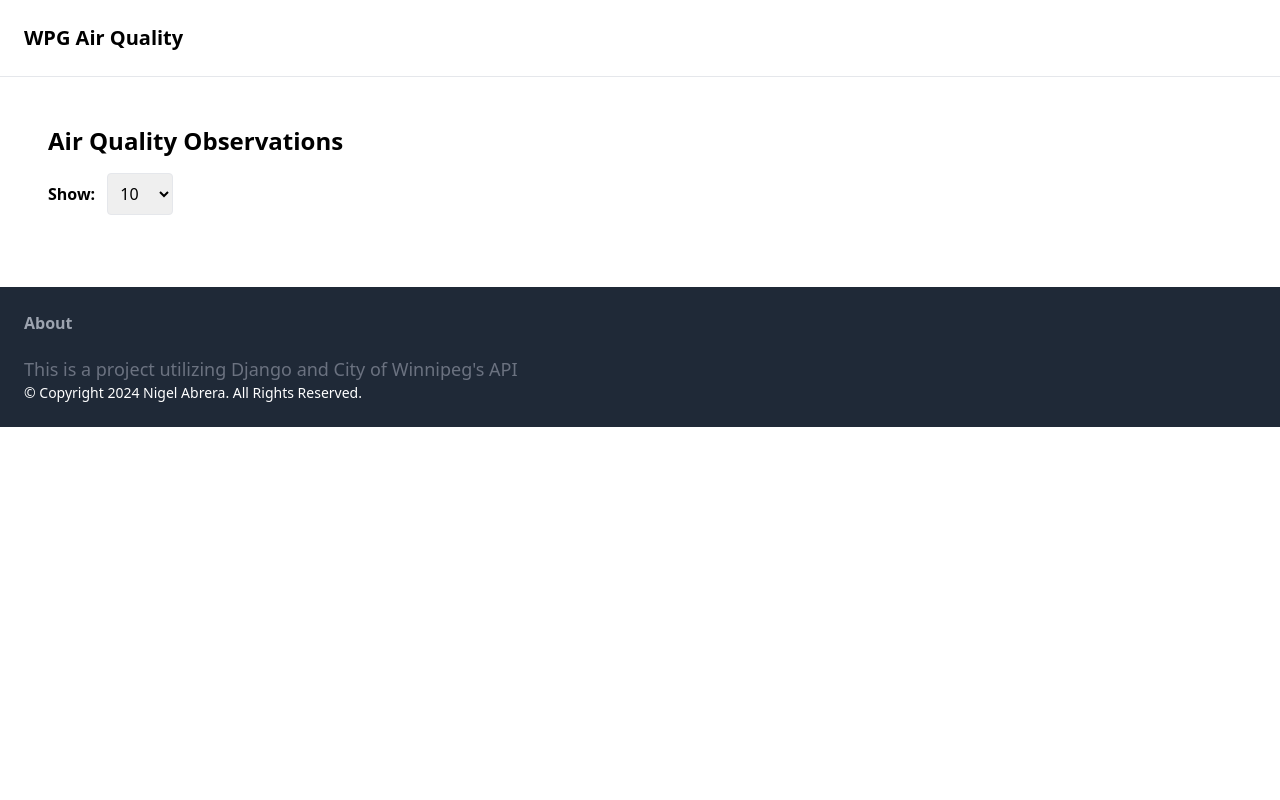
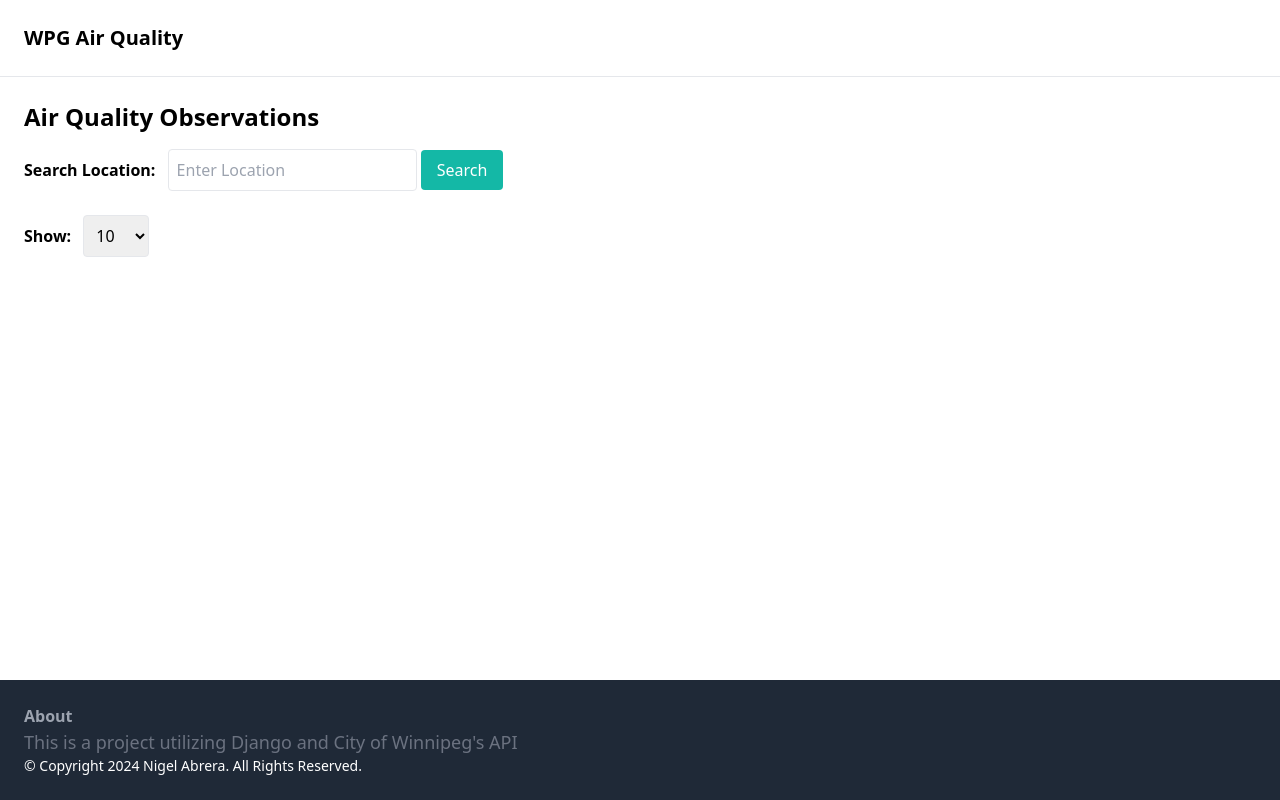
Before and after one commit to nigelabrera0026/Winnipeg-Air-Quality, a Django app: page / in a window 1280 px wide. Run offline with Django 5.2, Linux system fonts and the light colour scheme; data that the repository does not hold is empty; some libraries are stand-ins or nearby versions.

Commit message:
Implemented dropdown and search functionality

```diff
--- a/wpgair/core/templates/core/base.html
+++ b/wpgair/core/templates/core/base.html
@@ -10,37 +10,21 @@
         <!-- Code blocks could extend the title name. -->
         <title>{% block title %}{% endblock %} | WGP Air Quality</title>
     </head>
-    <body>
+    <body class="flex flex-col min-h-screen">
         <nav class="py-6 px-6 flex justify-between items-center border-b border-gray-200">
             <a href="/" class="text-xl font-semibold">WPG Air Quality</a>
-            {% comment %} <div class="space-x-6">
-                <a href="#" class="text-lg font-semibold hover:text-gray-500">New Item</a>
-                <a href="#" class="text-lg font-semibold hover:text-gray-500">Browse</a>
-                <a href="#" class="px-6 py-3 text-lg font-semibold bg-teal-500 text-white rounded-xl hover:bg-teal-700">Sign Up</a>
-                <a href="#" class="px-6 py-3 text-lg font-semibold bg-gray-500 text-white rounded-xl hover:bg-gray-700">Login</a>
-            </div> {% endcomment %}
         </nav>
         <!-- This file could be excluded in the idnex-->
-        <div class="px-6 py-6">
+        <div class="flex-grow">
             {% block content %}
             {% endblock %}
         </div>
         <footer class="py-6 px-6 flex justify-between bg-gray-800">
-            <div class="w-2/3 pr-10">
-                <h3 class="mb-5 font-semibold text-gray-400">About</h3>
+            <div class="container mx-auto">
+                <h3 class="font-semibold text-gray-400">About</h3>
                 <p class="text-lg text-gray-500">This is a project utilizing Django and City of Winnipeg's API</p>
-                <p class="text-sm text-white">© Copyright {% now "Y" %} Nigel Abrera. All Rights Reserved.</p>
+                <p class="text-sm text-white">&copy; Copyright {% now "Y" %} Nigel Abrera. All Rights Reserved.</p>
             </div>
-            {% comment %} <div class="w-1/3">
-                <h3 class="mb-5 font-semibold text-gray-400">About</h3>
-                <ul class="space-y-2">
-                    <li><a href="#" class="text-lg text-teal-500 hover:text-teal-700">About</a></li>
-                    <!-- To setup the url we could do code block url name as seen below -->
-                    <li><a href="#" class="text-lg text-teal-500 hover:text-teal-700">Contact</a></li>
-                    <li><a href="#" class="text-lg text-teal-500 hover:text-teal-700">Privacy</a></li>
-                    <li><a href="#" class="text-lg text-teal-500 hover:text-teal-700">Terms of use</a></li>
-                </ul>
-            </div> {% endcomment %}
         </footer>
     </body>
 </html>
--- a/wpgair/core/templates/core/index.html
+++ b/wpgair/core/templates/core/index.html
@@ -1,12 +1,21 @@
 {% extends 'core/base.html'%}
-
 {% block title%}Welcome{% endblock %}
-
 {% block content %}
 <div class="container mx-auto p-6">
     <h1 class="text-2xl font-semibold mb-4">Air Quality Observations</h1>
+    <!-- Search Form -->
     <form method="get" class="mb-6">
+        <div class="mb-4"><!-- Search text field. -->
+            <label for="search" class="font-semibold mr-2">Search Location:</label>
+            <input type="text" id="search" name="search" value="{{ search_query }}" placeholder="Enter Location" class="border rounded p-2"/>
+            <input type="hidden" name="limit" value="{{ limit }}"/>
+            <button type="submit" class="px-4 py-2 bg-teal-500 text-white rounded hover:bg-teal-700">Search</button>
+        </div>
+    </form>
+    <form method="get" class="mb-6">
+        <div class="mb-4"><!-- Dropdown for limit. -->
             <label for="limit" class="font-semibold mr-2">Show:</label>
+            <input type="hidden" name="search" value="{{ search_query }}"/>
             <select id="limit" name="limit" onchange="this.form.submit()" class="border rounded p-2">
                 <option value="5" {% if limit == 5 %}selected{% endif %}>5</option>
                 <option value="10" {% if limit == 10 %}selected{% endif %}>10</option>
@@ -15,16 +24,21 @@
                 <option value="75" {% if limit == 75 %}selected{% endif %}>75</option>
                 <option value="100" {% if limit == 100 %}selected{% endif %}>100</option>
             </select>
+        </div>
     </form>
+    {% if no_data_message %}
+        <p class="text-6xl text-red-500">{{ no_data_message }}</p>
+    {% else %}
         <div class="grid grid-cols-1 md:grid-cols-2 lg:grid-cols-3 gap-6">
             {% for observation in air_quality_data %}
                 <div class="bg-white rounded-lg shadow-lg p-6">
-                <strong>Location:</strong> {{ observation.locationname }} <br>
-                <strong>Measurement Type:</strong> {{ observation.measurementtype }} <br>
-                <strong>Value:</strong> {{ observation.measurementvalue }} {{ observation.measurementunit }} <br>
-                <strong>Time:</strong> {{ observation.observationtime }}
+                    <strong>Location:</strong> {{ observation.locationname }} <br/>
+                    <strong>Measurement Type:</strong> {{ observation.measurementtype }} <br/>
+                    <strong>Value:</strong> {{ observation.measurementvalue }} {{ observation.measurementunit }} <br/>
+                    <strong>Time:</strong> {{ observation.formatted_time }}
                 </div>
             {% endfor %}
         </div>
+    {% endif %}
 </div>
 {% endblock %}
--- a/wpgair/core/views.py
+++ b/wpgair/core/views.py
@@ -1,6 +1,8 @@
 from django.shortcuts import render
 
 import requests
+from datetime import datetime
+import re
 
 # Create your views here.
 def index(request):
@@ -10,15 +12,74 @@ def index(request):
     #? Implementing a limit and the set the default as 10
     limit = int(request.GET.get('limit', 10))
 
+    #? Creating a search query and stripping it into keywords
+    search_query = request.GET.get('search', '').lower().strip()
+
+    #? Query Parameters
+    query_param = f"?$limit={limit}"
+
     #? Fetch data
-    response = requests.get(f"{api_url}?$limit={limit}")
+    response = requests.get(f"{api_url}{query_param}")
 
     #? Parsing
     data = response.json()
 
+    #? Formatting the time.
+    for observation in data: #? Retrieve the observation time by looping in the data.
+        observation_time = observation.get("observationtime", '')
+
+        #? Validation if there's any data
+        if observation_time:
+            try:
+                #? Format it
+                #? The structure is by default is %Y-%m-%dT%H:%M:%S.%f
+                #? I'm converting it with spaces "%b %d, %Y %I:%M %p"
+                observation['formatted_time'] = datetime.strptime(
+                    observation_time, "%Y-%m-%dT%H:%M:%S.%f"
+                ).strftime("%b %d, %Y %I:%M %p")
+
+            #? If data is invalid which would be the API's fault.
+            except ValueError:
+                observation['formatted_time'] = "Invalid Date"
+
+    result_data = []
+    no_data_message = None
+    #? Making the search query diverse
+    if search_query:
+
+        #? Process the search_query
+        query_param += f"&$where=locationname LIKE '%{search_query}%'"
+
+        for observation in data:
+            location_name = observation.get('locationname', '').lower()
+
+            # Check if the location name contains the search query
+            if search_query in location_name:
+                result_data.append(observation)
+
+        # #? Splitting the query into keywords if there are spaces
+        # search_terms = search_query.split()
+
+        # #? Filtration of data based on location name if there is a match
+        # for observation in data: #? for each data
+        #     location_name = observation.get('locationname', '').lower()
+
+        #     #? Check each keyword are found in the location name
+        #     if any(term in location_name for term in search_terms):
+        #         result_data.append(observation)
+
+        # #? If there are no data available on the search query
+        if not result_data:
+            no_data_message = "No Data Available"
+
+    else: #? If there are no data the show all
+        result_data = data
+
     context = {
-        'air_quality_data': data,
+        'air_quality_data': result_data,
         'limit' : limit,
+        'search_query': search_query,
+        'no_data_message': no_data_message,
     }
 
     return render(request, 'core/index.html', context)
```
Lines whose indentation alone changed are shown as unchanged.
